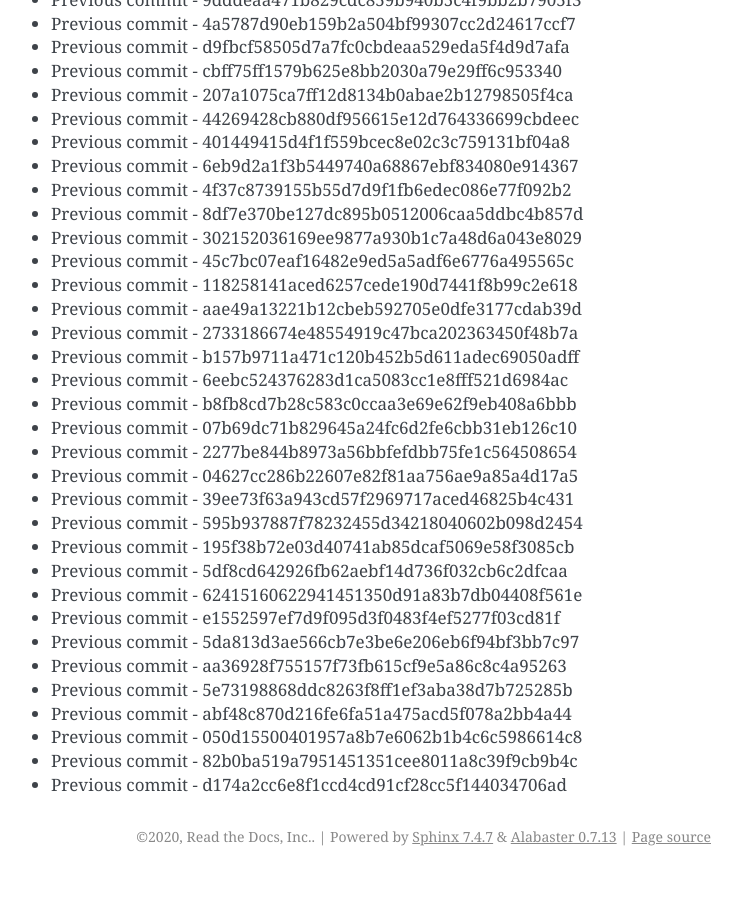
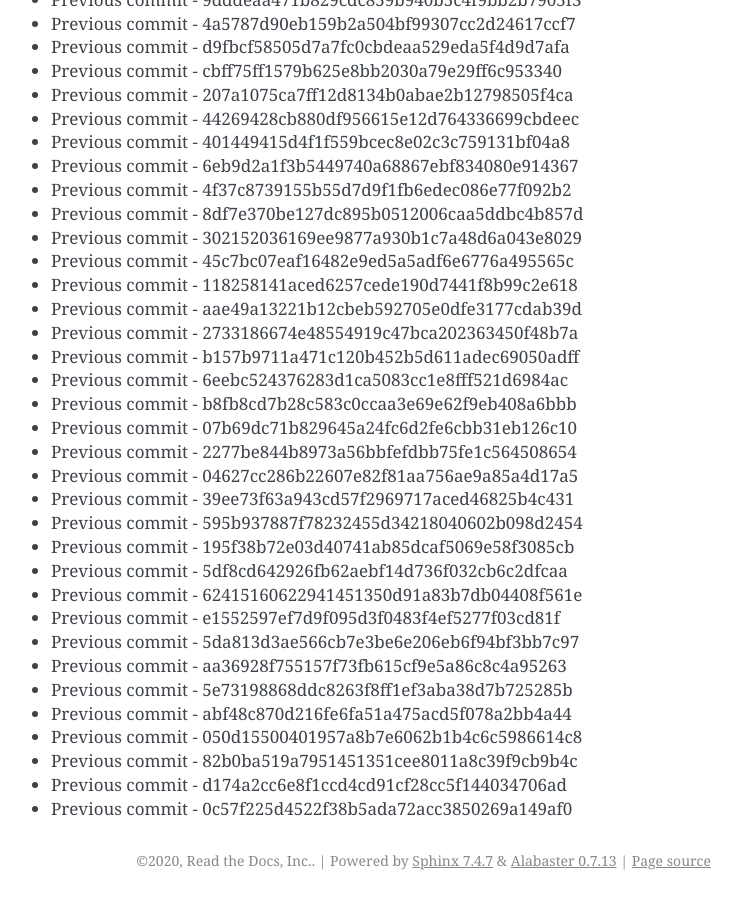
Before and after one commit to readthedocs/rtd-git-stresstest, a Sphinx documentation site: the page built from docs/updates.rst, in a window 1280 px wide and 900 px high, scrolled down 104434 px. Shown: the whole window, without its empty margins (399-1141 px from the left). Built offline with Sphinx 7.4.7, drawn with Linux system fonts in a browser that asks for light colours; before the commit the page ends 105310 px from its top, so only the background shows below that.

Commit message:
Generating commit from previous: 0c57f225d4522f38b5ada72acc3850269a149af0

```diff
--- a/docs/updates.rst
+++ b/docs/updates.rst
@@ -4420,3 +4420,4 @@ It can be tested for any performance characteristics.
 * Previous commit - 050d15500401957a8b7e6062b1b4c6c5986614c8
 * Previous commit - 82b0ba519a7951451351cee8011a8c39f9cb9b4c
 * Previous commit - d174a2cc6e8f1ccd4cd91cf28cc5f144034706ad
+* Previous commit - 0c57f225d4522f38b5ada72acc3850269a149af0
```
